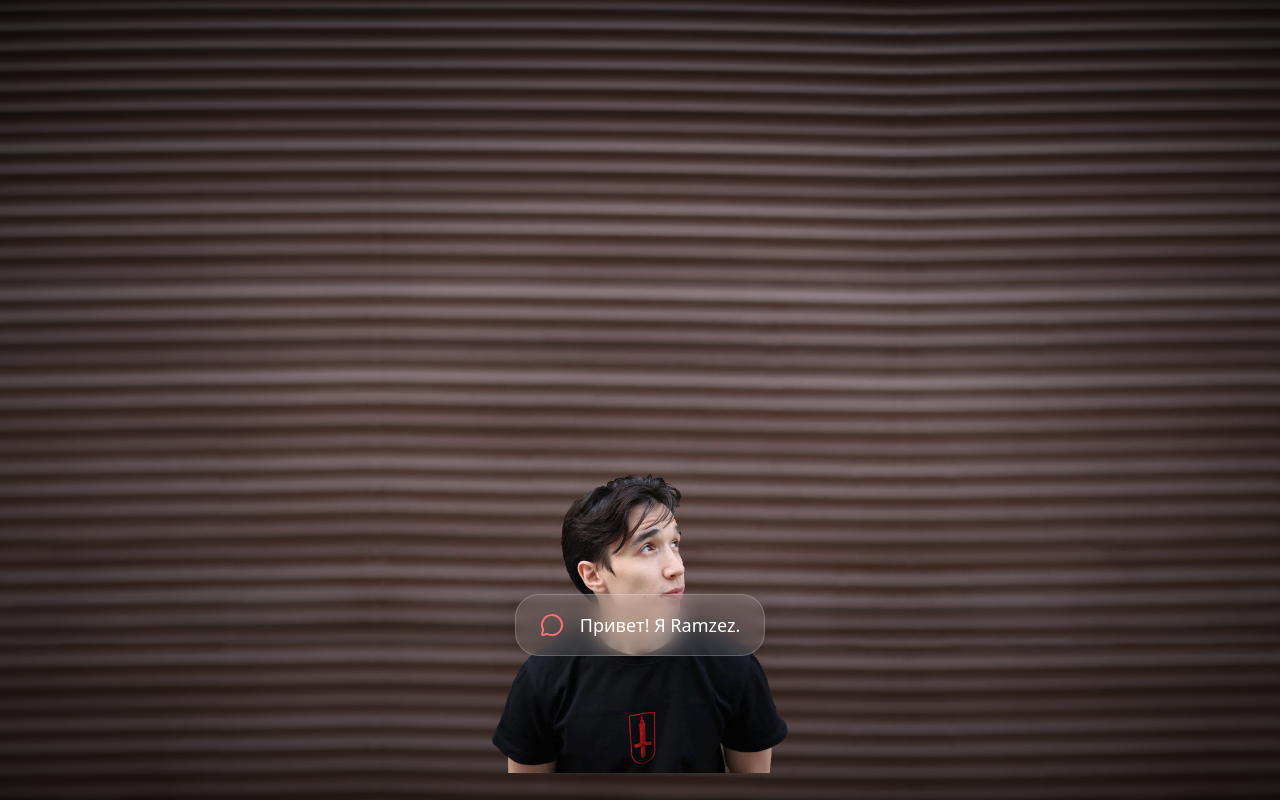
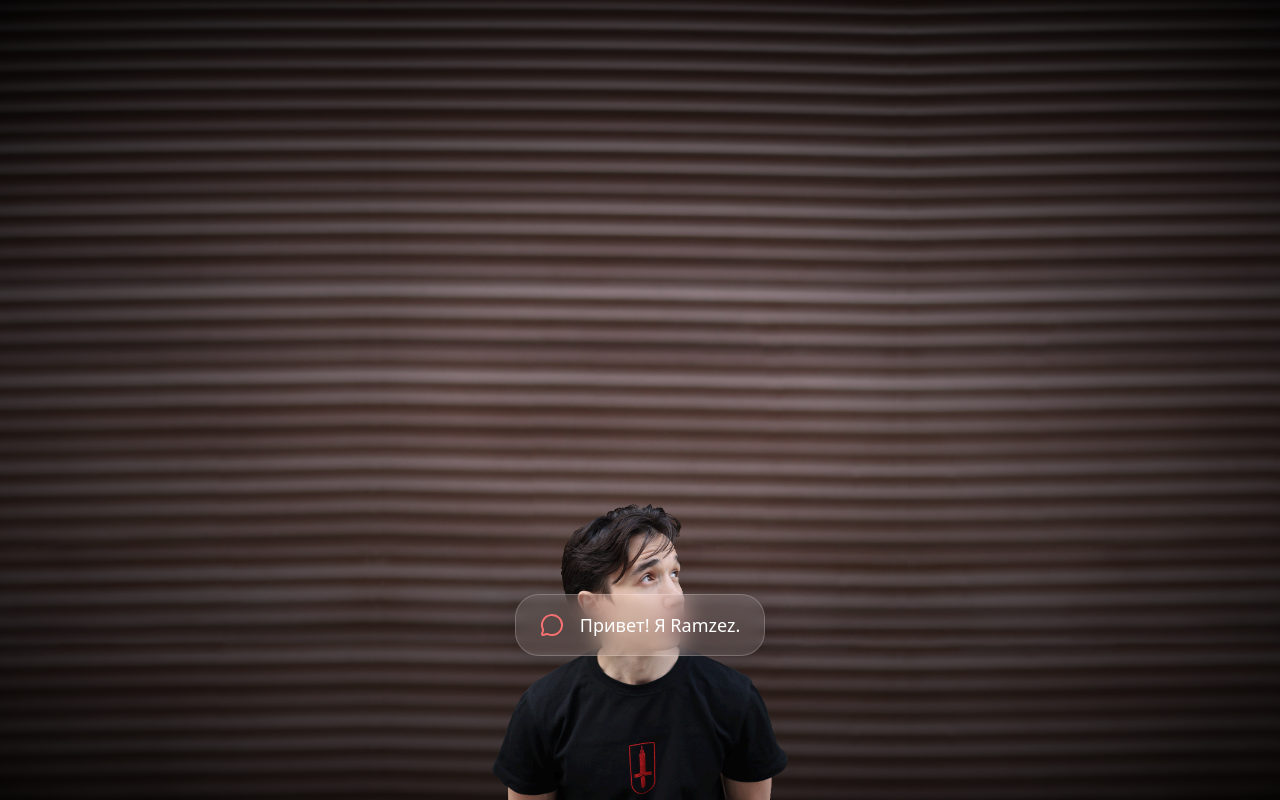
Before and after one commit to Ramzezzzzz/ramzez-portfolio, a React app: page / in a window 1280 px wide. Built offline with nearby package versions, Linux system fonts and the light colour scheme; the HTML template or start-up script is replaced by a standard one.

Commit message:
Исправлена установка и автосжатие изображений

```diff
--- a/src/pages/HomePage.jsx
+++ b/src/pages/HomePage.jsx
@@ -43,7 +43,7 @@ export default function HomePage() {
           className="absolute inset-0 pointer-events-none"
           style={{
             background:
-              "radial-gradient(ellipse at center, transparent 30%, rgba(0,0,0,0.7) 100%)",
+              "radial-gradient(ellipse at center, transparent 20%, rgba(0,0,0,0.9) 100%)",
           }}
         />
       </ParallaxLayer>
@@ -57,7 +57,7 @@ export default function HomePage() {
           src={`${BASE_URL}images/portfolio_ramzez_right.png`}
           alt="Ramzez"
           className="max-h-[70vh] sm:max-h-[80vh] object-contain cursor-pointer hover:scale-[1.02] transition-transform duration-300"
-          style={{ marginBottom: "-5px" }}
+          style={{ marginBottom: "-35px" }}
           onClick={nextDialogue}
         />
       </ParallaxLayer>
```
Also changed, not shown: package.json (+7 -2 lines), scripts/compress-images.mjs (added, +20 -0 lines), 1 other file (tests, documents, lock files or other folders).
